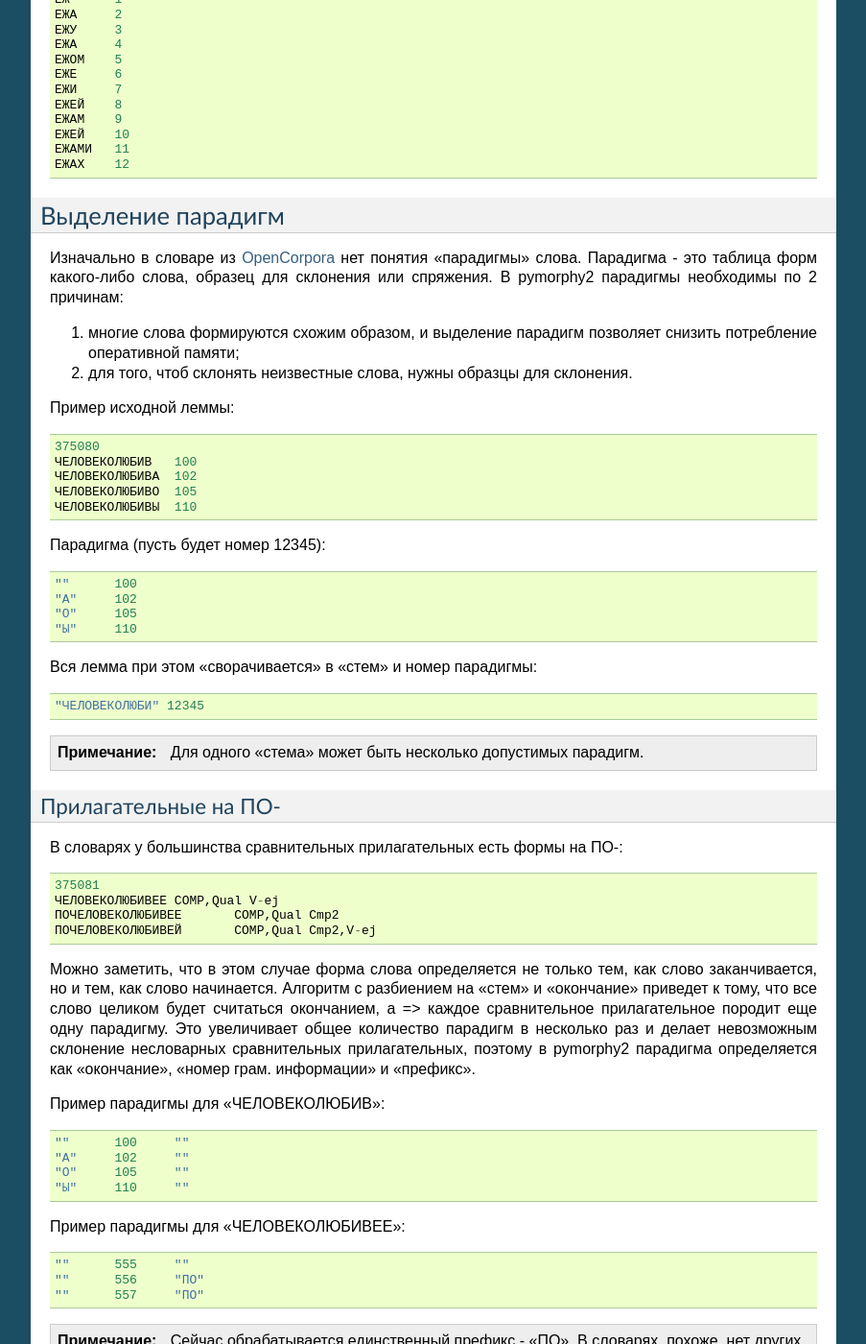
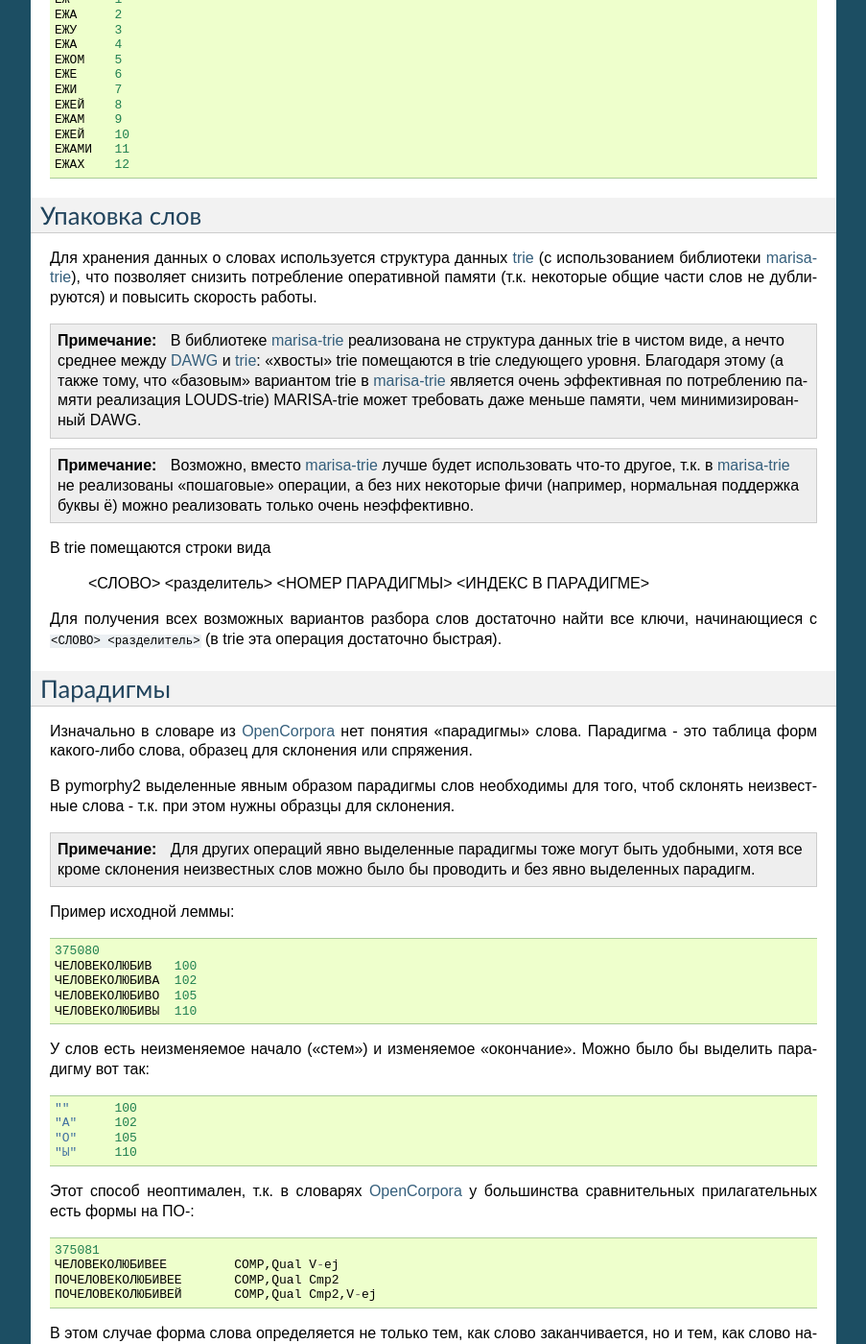
Before and after one commit to pymorphy2/pymorphy2, a Sphinx documentation site: the page built from docs/internals/dict.rst, in a window 1280 px wide and 1400 px high, scrolled down 855 px. Shown: the whole window at 96% size, without its empty margins (198-1101 px from the left). Built offline with Sphinx 7.4.7, drawn with Linux system fonts in a browser that asks for light colours; some of the changed text lies outside the part shown.

Commit message:
вариант на marisa-trie, все слова помещаем в trie целиком

```diff
--- a/docs/index.rst
+++ b/docs/index.rst
@@ -8,7 +8,7 @@ pymorphy2 - наследник pymorphy_. Цели и задачи:
 * большая скорость работы и меньшее потребление памяти за счет
   выбора более подходящих структур данных;
 * преобразование слов из одной формы в другую даже между разными частями речи;
-* полная поддержка буквы ё;
+* полная поддержка буквы ё (?);
 * возможность обновления словарей;
 * выделение поддержки django в отдельный пакет.
 
--- a/docs/internals/dict.rst
+++ b/docs/internals/dict.rst
@@ -61,16 +61,58 @@
     ЕЖАМИ   11
     ЕЖАХ    12
 
-Выделение парадигм
-------------------
+Упаковка слов
+-------------
+
+Для хранения данных о словах используется структура данных
+trie_ (с использованием библиотеки marisa-trie_), что позволяет снизить
+потребление оперативной памяти (т.к. некоторые общие части слов не дублируются)
+и повысить скорость работы.
+
+.. note::
+
+    В библиотеке marisa-trie_ реализована не структура данных trie в чистом виде,
+    а нечто среднее между DAWG_ и trie_: "хвосты" trie помещаются в trie
+    следующего уровня. Благодаря этому (а также тому, что "базовым" вариантом
+    trie в marisa-trie_ является очень эффективная по потреблению памяти
+    реализация LOUDS-trie) MARISA-trie может требовать даже меньше памяти, чем
+    минимизированный DAWG.
+
+.. note::
+
+    Возможно, вместо marisa-trie_ лучше будет использовать что-то другое,
+    т.к. в marisa-trie_ не реализованы "пошаговые" операции, а без них
+    некоторые фичи (например, нормальная поддержка буквы ё) можно
+    реализовать только очень неэффективно.
+
+В trie помещаются строки вида
+
+    <СЛОВО> <разделитель> <НОМЕР ПАРАДИГМЫ> <ИНДЕКС В ПАРАДИГМЕ>
+
+Для получения всех возможных вариантов разбора слов достаточно найти
+все ключи, начинающиеся с ``<СЛОВО> <разделитель>`` (в trie эта операция
+достаточно быстрая).
+
+.. _DAWG: http://en.wikipedia.org/wiki/Directed_acyclic_word_graph
+.. _marisa-trie: https://github.com/kmike/marisa-trie
+.. _trie: http://en.wikipedia.org/wiki/Trie
+.. _datrie: https://github.com/kmike/datrie
+
+Парадигмы
+---------
 
 Изначально в словаре из OpenCorpora_ нет понятия "парадигмы" слова.
 Парадигма - это таблица форм какого-либо слова, образец для склонения
-или спряжения. В pymorphy2 парадигмы необходимы по 2 причинам:
+или спряжения.
 
-1. многие слова формируются схожим образом, и выделение парадигм
-   позволяет снизить потребление оперативной памяти;
-2. для того, чтоб склонять неизвестные слова, нужны образцы для склонения.
+В pymorphy2 выделенные явным образом парадигмы слов необходимы для того,
+чтоб склонять неизвестные слова - т.к. при этом нужны образцы для склонения.
+
+.. note::
+
+    Для других операций явно выделенные парадигмы тоже могут быть удобными,
+    хотя все кроме склонения неизвестных слов можно было бы проводить
+    и без явно выделенных парадигм.
 
 Пример исходной леммы::
 
@@ -80,39 +122,30 @@
     ЧЕЛОВЕКОЛЮБИВО  105
     ЧЕЛОВЕКОЛЮБИВЫ  110
 
-Парадигма (пусть будет номер 12345)::
+У слов есть неизменяемое начало ("стем") и изменяемое
+"окончание". Можно было бы выделить парадигму вот так::
 
     ""      100
     "А"     102
     "О"     105
     "Ы"     110
 
-Вся лемма при этом "сворачивается" в "стем" и номер парадигмы::
-
-    "ЧЕЛОВЕКОЛЮБИ" 12345
-
-.. note::
-
-    Для одного "стема" может быть несколько допустимых парадигм.
-
-Прилагательные на ПО-
-^^^^^^^^^^^^^^^^^^^^^
-
-В словарях у большинства сравнительных прилагательных есть формы на ПО-::
+Этот способ неоптимален, т.к. в словарях OpenCorpora_ у большинства
+сравнительных прилагательных есть формы на ПО-::
 
     375081
-    ЧЕЛОВЕКОЛЮБИВЕЕ COMP,Qual V-ej
+    ЧЕЛОВЕКОЛЮБИВЕЕ         COMP,Qual V-ej
     ПОЧЕЛОВЕКОЛЮБИВЕЕ       COMP,Qual Cmp2
     ПОЧЕЛОВЕКОЛЮБИВЕЙ       COMP,Qual Cmp2,V-ej
 
-Можно заметить, что в этом случае форма слова определяется не только тем,
-как слово заканчивается, но и тем, как слово начинается. Алгоритм с разбиением
-на "стем" и "окончание" приведет к тому, что все слово целиком будет считаться
-окончанием, а => каждое сравнительное прилагательное породит еще одну
-парадигму. Это увеличивает общее количество парадигм в несколько раз и делает
-невозможным склонение несловарных сравнительных прилагательных, поэтому
-в pymorphy2 парадигма определяется как "окончание", "номер грам. информации"
-и "префикс".
+В этом случае форма слова определяется не только тем, как слово
+заканчивается, но и тем, как слово начинается. Если при построении
+парадигм учитывать только "стем" и "окончание", то все слово целиком
+будет считаться окончанием, а значит каждое сравнительное прилагательное
+породит еще одну парадигму. Это увеличит общее количество парадигм в
+несколько раз и сделает невозможным склонение несловарных
+сравнительных прилагательных, поэтому в pymorphy2 парадигма
+определяется как "окончание", "номер грам. информации" и "префикс".
 
 Пример парадигмы для "ЧЕЛОВЕКОЛЮБИВ"::
 
@@ -133,59 +166,6 @@
     нет других префиксов, присущих только отдельным формам слова в пределах
     одной леммы.
 
-Упаковка "стемов"
------------------
-
-"Стемы" - строки, основы лемм. Для их хранения используется структура данных
-trie_ (с использованием библиотеки datrie_), что позволяет снизить
-потребление оперативной памяти (т.к. некоторые общие части слов не дублируются)
-и повысить скорость работы (т.к. в trie можно некоторые операции - например,
-поиск всех префиксов данной строки - можно выполнять значительно быстрее,
-чем в хэш-таблице).
-
-.. _trie: http://en.wikipedia.org/wiki/Trie
-.. _datrie: https://github.com/kmike/datrie
-
-Ключами в trie являются стемы (перевернутые), значениями - список с номерами
-допустимых парадигм.
-
-Упаковка tuple/list/set
------------------------
-
-Для каждого стема требуется хранить множество id парадигм; обычно это
-множества из небольшого числа int-элементов. В питоне накладные расходы на
-set() довольно велики::
-
-    >>> import sys
-    >>> sys.getsizeof({})
-    280
-
-Если для каждого стема создать даже по одному пустому экземпляру set,
-это уже займет порядка 80М памяти. Поэтому set() не используется;
-сначала я заменил их на tuple с отсортированными элементами. В таких tuple
-можно искать пересечения за O(N+M) через однопроходный алгоритм,
-аналогичный сортировке слиянием, или за O(N*log(M)) через двоичный поиск.
-
-Но накладные расходы на создание сотен тысяч tuple с числами тоже велики,
-поэтому в pymorphy 2 они упаковываются в одномерный массив чисел
-(``array.array``).
-
-Пусть у нас есть такая структура::
-
-    (
-        (10, 20, 30),       # 0й элемент
-        (20, 40),           # 1й элемент
-    )
-
-Она упакуется в такой массив::
-
-    array.array([3, 10, 20, 30, 2, 20, 40])
-
-Сначала указывается длина данных, затем идет сами данные, потом опять длина
-и опять данные, и т.д. Для доступа везде вместо старых индексов
-(0й элемент, 1й элемент) используются новые: 0й элемент, 4й элемент.
-Чтоб получить исходные цифры, нужно залезть в массив по новому индексу,
-получить длину N, и взять следующие N элементов.
 
 Итоговый формат данных
 ----------------------
@@ -225,74 +205,31 @@ set() довольно велики::
 
 .. note::
 
-    tuple в парадигмах сейчас не упакованы в линейные структуры;
-    упаковка должна уменьшить потребление памяти примерно на 3M.
+    tuple в парадигмах сейчас не упакованы в линейные структуры
+    (накладные расходы на создание tuple велики); упаковка должна
+    уменьшить потребление памяти примерно на 3M.
 
 
-Стемы
+Слова
 ^^^^^
 
-Стемы хранятся в 2 структурах:
+Все слова хранятся в ``marisa_trie.RecordTrie``::
 
-* ``array.array`` с упакованными множествами номеров возможных парадигм
-  для данного стема::
-
-       [length0, para_id0, para_id1, ..., length1, para_id0, para_id1, ...]
-
-* и trie с ключами-строками и значениями-индексами в массиве значений::
-
-       datrie.BaseTrie(
-           'stem1': index1,
-           'stem2': index2,
+       marisa_trie.RecordTrie(
+           'word1': (para_id1, para_index1),
+           'word1': (para_id2, para_index2),
+           'word2': (para_id1, para_index1),
            ...
        )
-
-"Окончания"
-^^^^^^^^^^^
-
-Для каждого "окончания" хранится, в каких парадигмах на каких позициях
-оно встречается. Эта информация требуется для быстрого поиска нужного слова
-"с конца". Для этого используются 3 структуры:
-
-* ``array.array`` с упакованными множествами номеров возможных парадигм
-  для данного окончания::
-
-       [length0, para_id0, para_id1, ..., length1, para_id0, para_id1, ...]
-
-  В отличие от аналогичного множества для стемов, номера парадигм могут
-  повторяться в пределах окончания.
-
-* ``array.array`` с упакованными множествами индексов в пределах парадигмы::
-
-       [length0, index0, index1, ..., length1, index0, index1, ...]
-
-  Этот массив работает "вместе" с предыдущим, каждому элементу отсюда
-  соответствует элемент оттуда - совместно они предоставляют информацию
-  о возможных номерах форм в парадигме для всех окончаний.
-
-* trie с ключами-строками и значениями-индексами::
-
-       datrie.BaseTrie(
-           'suff1': index1,
-           'suff2': index2,
-           ...
-       )
-
-  По индексу ``index<N>`` можно из предудыщих 2х массивов получить наборы
-  форм для данного окончания.
-
-.. note::
-
-    Длины хранятся 2 раза. Может, это можно как-то улучшить?
 
 Характеристики
 --------------
 
 После применения описанных выше методов в pymorphy2 словарь
-OpenCorpora занимает около 28M оперативной памяти и позволяет проводить
+OpenCorpora занимает около 20M оперативной памяти и позволяет проводить
 анализ слов (по предварительным тестам; pymorphy2 еще не готов и
 скоростные характеристики могут измениться в обе стороны) со
-скоростью 20-60 тыс. слов/сек. Для сравнения:
+скоростью > 150 тыс слов/сек. Для сравнения:
 
 * в mystem_ словарь + код занимает около 3M оперативной памяти,
   скорость > 100тыс. слов/сек;
@@ -309,23 +246,13 @@ OpenCorpora занимает около 28M оперативной памяти
 * в `pymorphy 0.5.6`_ полностью загруженный в память словарь
   (этот вариант там не документирован) занимает порядка 300M,
   скорость порядка 1-2тыс слов/сек.
+* в :ref:`первом варианте <2trie>` формата словарей pymorphy2
+  (от которого я отказался) получалась скорость 20-60тыс слов/сек
+  при 30M памяти или 2-5 тыс слов/сек при 5M памяти.
 
-Открытые вопросы:
-
-* достаточно ли хороша используемая реализация trie (datrie_) по
-  части потребления памяти?
-* не лучше ли в trie хранить не стемы, а слова целиком?
-* достаточно ли хороша структура данных trie, или нужно использовать DAWG
-  или специализированный конечный автомат?
-
-  .. note::
-
-      Тут стоит заметить, что trie можно рассматривать как неминимизированный
-      конечный автомат; конкретные действия по разбору слова, которые
-      нужно выполнить компьютеру при использовании автоматного подхода,
-      очень похожи.
-
-* можно ли обеспечить установку всего этого хозяйства без компилятора С?
+Мне кажется, 100 тыс. слов/сек или 300 тыс. слов/сек - это не очень важно,
+т.к. накладные расходы в реальных задачах все равно, скорее всего,
+"съедят" эту разницу.
 
 .. _mystem: http://company.yandex.ru/technologies/mystem/
 .. _pymorphy 0.5.6: http://pymorphy.readthedocs.org/en/v0.5.6/index.html
--- a/docs/internals/index.rst
+++ b/docs/internals/index.rst
@@ -11,3 +11,4 @@
 
    dict
    analyze
+   2trie
--- a/setup.py
+++ b/setup.py
@@ -1,7 +1,7 @@
 #!/usr/bin/env python
 from distutils.core import setup
-from distutils.extension import Extension
-from Cython.Distutils import build_ext
+#from distutils.extension import Extension
+#from Cython.Distutils import build_ext
 
 import sys
 
@@ -24,7 +24,7 @@ setup(
     scripts=['bin/pymorphy'],
 
 #    cmdclass = {'build_ext': build_ext},
-#    ext_modules = [Extension("pymorphy2/tagger", ["pymorphy2/tagger.py"])],
+#    ext_modules = [Extension("pymorphy2.tagger", ["pymorphy2/tagger.py"])],
 
     classifiers=[
           'Development Status :: 1 - Planning',
```
Also changed, not shown: docs/internals/2trie.rst (added, +287 -0 lines), 5 other files.
